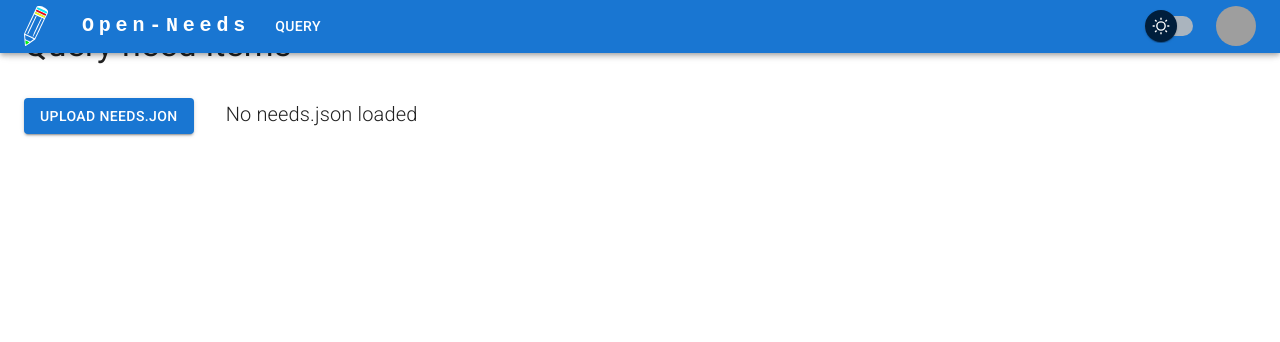
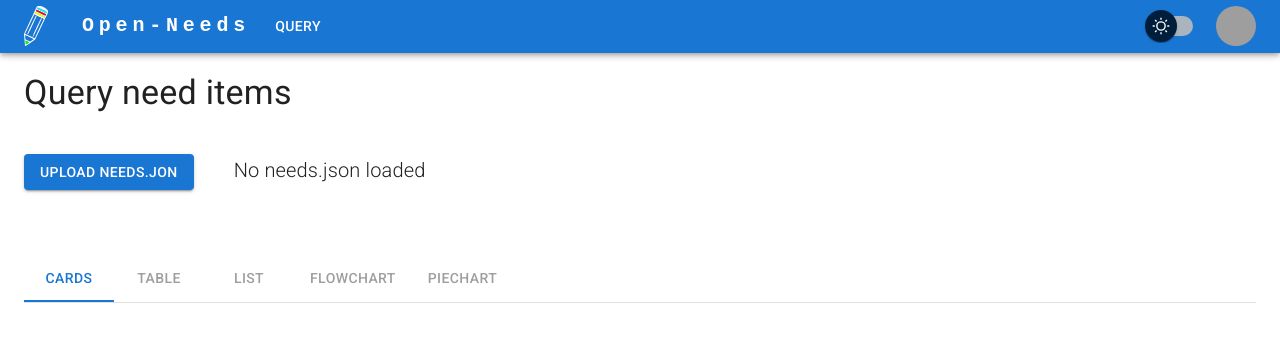
Before and after one commit to open-needs/open-needs-webapp, a React (Create React App) app: page / in a window 1280 px wide. Shown: the top 342 px of the page. Built offline with nearby package versions, Linux system fonts and the light colour scheme; grey boxes are pictures that could not be loaded.

Commit message:
Add FilterString and Results

```diff
--- /dev/null
+++ b/src/main/FilterString.js
@@ -0,0 +1,3 @@
+export default function FilterString() {
+  return <span></span>;
+}
--- a/src/main/MainLayout.js
+++ b/src/main/MainLayout.js
@@ -2,13 +2,15 @@
 
 import Container from '@mui/material/Container';
 import DisplayJson from './localJson/DisplayJson';
+import FilterString from './FilterString';
 import Grid from '@mui/material/Grid';
+import Results from './Results';
 import Typography from '@mui/material/Typography';
 import UploadNeeds from './localJson/UploadNeeds';
 
 export default function MainLayout() {
   return (
-    <Container maxWidth="xl">
+    <Container maxWidth="xl" sx={{ pt: 6 }}>
       <Typography
         variant="h4"
         sx={{
@@ -19,7 +21,7 @@
       </Typography>
       <Grid
         container
-        spacing={2}
+        spacing={3}
         sx={{
           mt: 2
         }}
@@ -30,6 +32,18 @@
         <Grid item sm={12} md>
           <DisplayJson />
         </Grid>
+        <Grid
+          item
+          sm={12}
+          sx={{
+            mt: 2
+          }}
+        >
+          <FilterString />
+        </Grid>
+        <Grid item sm={12}>
+          <Results />
+        </Grid>
       </Grid>
     </Container>
   );
--- /dev/null
+++ b/src/main/ResultViews/Cards.js
@@ -0,0 +1,38 @@
+import * as React from 'react';
+
+import { Card, CardContent, Grid, Typography } from '@mui/material';
+
+import { needsJsonAtom } from '../../shared/atoms';
+import { useRecoilValue } from 'recoil';
+
+export default function Cards() {
+  const needsJson = useRecoilValue(needsJsonAtom);
+  const version = '0.2.3';
+  let result = [];
+  if (needsJson) {
+    result = Object.entries(needsJson['versions'][version]['needs']).map(([need_id, need]) => ({
+      id: need_id,
+      title: need['title'],
+      links: need['links']
+    }));
+  }
+
+  return (
+    <Grid container spacing={{ xs: 2, md: 3 }} columns={{ xs: 4, sm: 8, md: 12 }}>
+      {result.map((need) => (
+        <Grid item xs={3} sm={3} md={2} lg={1} xl={1} key={need.id}>
+          <Card>
+            <CardContent>
+              <Typography variant="body2" fontWeight={500}>
+                {need.id}
+              </Typography>
+              <Typography sx={{ mt: 1 }} color="text.secondary">
+                {need.title}
+              </Typography>
+            </CardContent>
+          </Card>
+        </Grid>
+      ))}
+    </Grid>
+  );
+}
--- /dev/null
+++ b/src/main/Results.js
@@ -0,0 +1,70 @@
+import * as React from 'react';
+
+import Box from '@mui/material/Box';
+import Cards from './ResultViews/Cards';
+import PropTypes from 'prop-types';
+import Tab from '@mui/material/Tab';
+import Tabs from '@mui/material/Tabs';
+import Typography from '@mui/material/Typography';
+
+function TabPanel(props) {
+  const { children, value, index, ...other } = props;
+
+  return (
+    <div
+      role="tabpanel"
+      hidden={value !== index}
+      id={`simple-tabpanel-${index}`}
+      aria-labelledby={`simple-tab-${index}`}
+      {...other}
+    >
+      {value === index && (
+        <Box sx={{ p: 3 }}>
+          <Typography>{children}</Typography>
+        </Box>
+      )}
+    </div>
+  );
+}
+
+TabPanel.propTypes = {
+  children: PropTypes.node,
+  index: PropTypes.number.isRequired,
+  value: PropTypes.number.isRequired
+};
+
+function a11yProps(index) {
+  return {
+    id: `simple-tab-${index}`,
+    'aria-controls': `simple-tabpanel-${index}`
+  };
+}
+
+export default function Results() {
+  const [value, setValue] = React.useState(0);
+
+  const handleChange = (event, newValue) => {
+    setValue(newValue);
+  };
+
+  return (
+    <Box sx={{ width: '100%' }}>
+      <Box sx={{ borderBottom: 1, borderColor: 'divider' }}>
+        <Tabs value={value} onChange={handleChange} aria-label="basic tabs example">
+          <Tab label="Cards" {...a11yProps(0)} />
+          <Tab label="Table" {...a11yProps(1)} disabled />
+          <Tab label="List" {...a11yProps(2)} disabled />
+          <Tab label="Flowchart" {...a11yProps(3)} disabled />
+          <Tab label="Piechart" {...a11yProps(4)} disabled />
+        </Tabs>
+      </Box>
+      <TabPanel value={value} index={0}>
+        <Cards />
+      </TabPanel>
+      <TabPanel value={value} index={1}></TabPanel>
+      <TabPanel value={value} index={2}></TabPanel>
+      <TabPanel value={value} index={3}></TabPanel>
+      <TabPanel value={value} index={4}></TabPanel>
+    </Box>
+  );
+}
```
